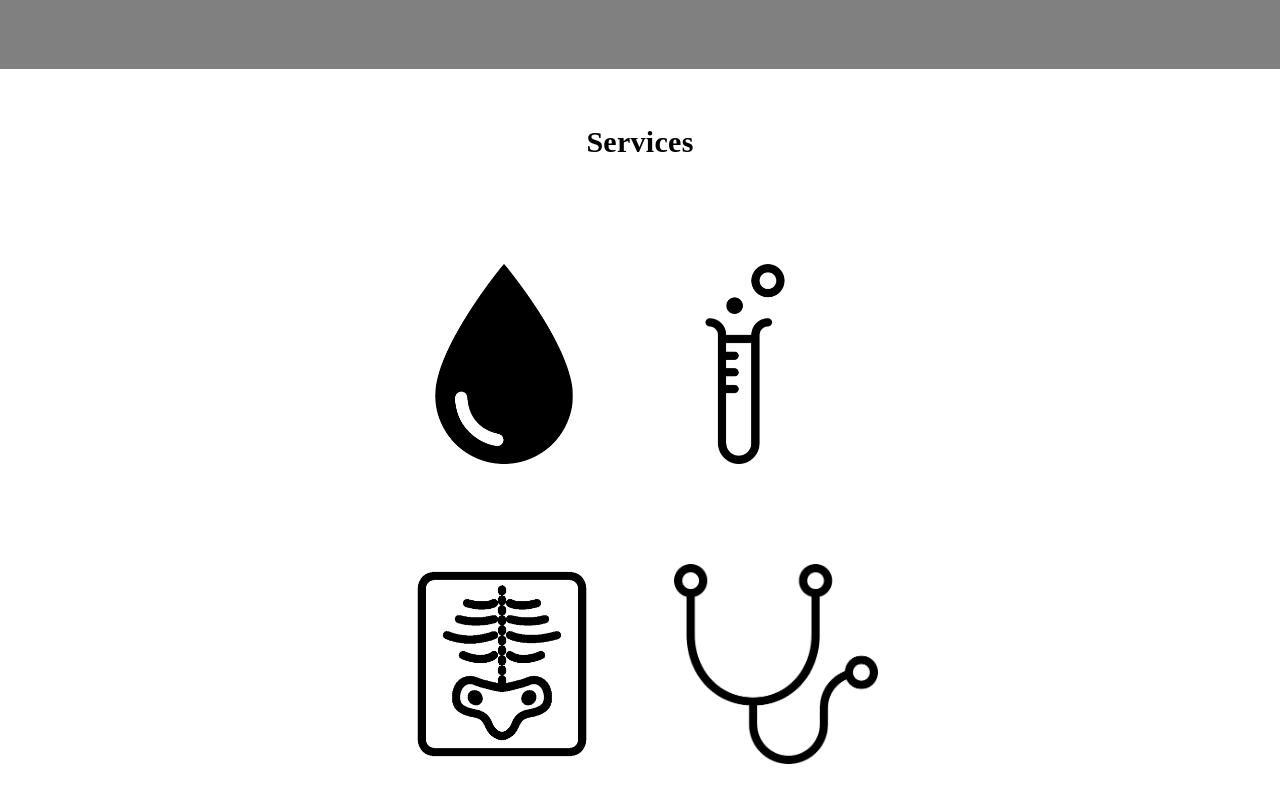
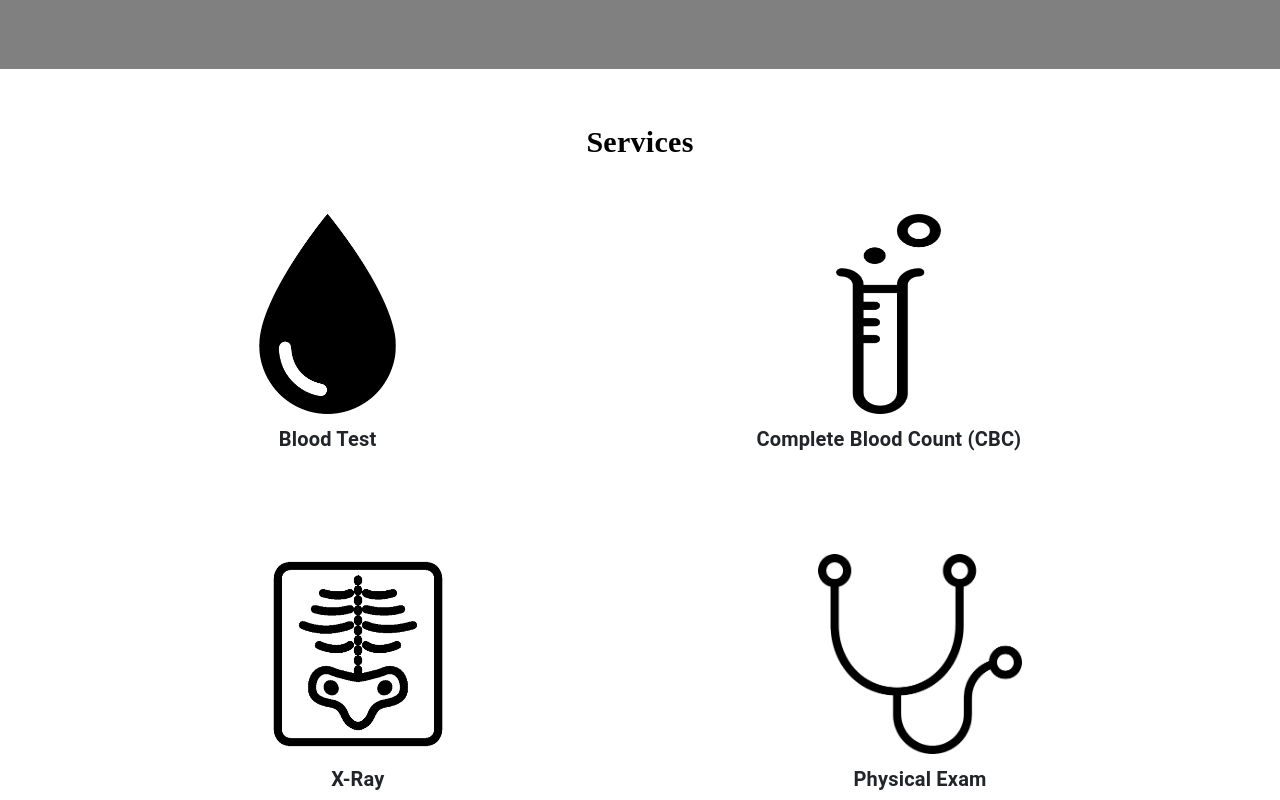
Before and after one commit to Marcelo-Lim/sdmc-appointment-app, a React (Create React App) app: page / in a window 1280 px wide. Shown: the part 381-1181 px from the top of the page. Built offline with nearby package versions, Linux system fonts and the light colour scheme.

Commit message:
wes paki-tuloy tong homepage

```diff
--- a/src/pages/Home.css
+++ b/src/pages/Home.css
@@ -19,9 +19,25 @@
 }
 
 .services1 {
-    margin-top: 100px;
+    margin-top: 50px;
 }
 
 .services2 {
     margin-top: 100px;
 }
+
+.image1 {
+    margin-right: 160px;
+}
+
+.image2 {
+    margin-left: 200px;
+}
+
+.image3 {
+    margin-right: 160px;
+}
+
+.image4 {
+    margin-left: 200px;
+}
--- a/src/pages/Home.js
+++ b/src/pages/Home.js
@@ -47,24 +47,36 @@ const Home = () => {
           >
             <Typography className={classes.typo2}>Services</Typography>
             <div className="services1">
-              <Grid container spacing={9} justifyContent="center" alignItems="center">
+              <Grid container spacing={0} justifyContent="center" alignItems="center">
                 <Grid item>
-                  <img src={blood} width="100%" height="200"/>
+                  <div className="image1">
+                    <img src={blood} width="100%" height="200"/>
+                    <Typography className={classes.typo_test}>Blood Test</Typography>
+                  </div>
                 </Grid>
 
                 <Grid item>
-                  <img src={cbc} width="100%" height="200"/>
+                  <div className="image2">
+                    <img src={cbc} width="100%" height="200"/>
+                    <Typography className={classes.typo_test}>Complete Blood Count (CBC)</Typography>
+                  </div>
                 </Grid>
               </Grid>
             </div>
             <div className="services2">
-              <Grid container spacing={9} justifyContent="center" alignItems="center">
+              <Grid container spacing={0} justifyContent="center" alignItems="center">
                 <Grid item>
-                  <img src={xray} width="100%" height="200"/>
+                  <div className="image3">
+                    <img src={xray} width="100%" height="200"/>
+                    <Typography className={classes.typo_test}>X-Ray</Typography>
+                  </div>
                 </Grid>
 
                 <Grid item>
-                  <img src={physical} width="100%" height="200"/>
+                  <div className="image4">
+                    <img src={physical} width="100%" height="200"/>
+                    <Typography className={classes.typo_test}>Physical Exam</Typography>
+                  </div>
                 </Grid>
               </Grid>
             </div>
@@ -92,6 +104,13 @@ const Home = () => {
       color: COLORS.BLACK,
     },
 
+    typo_test: {
+      marginTop: '10px',
+      textAlign: 'center',
+      fontSize: 20,
+      fontWeight: 'bold',
+    },
+
     button1: {
      background: COLORS.RED,
      color: COLORS.WHITE,
```
